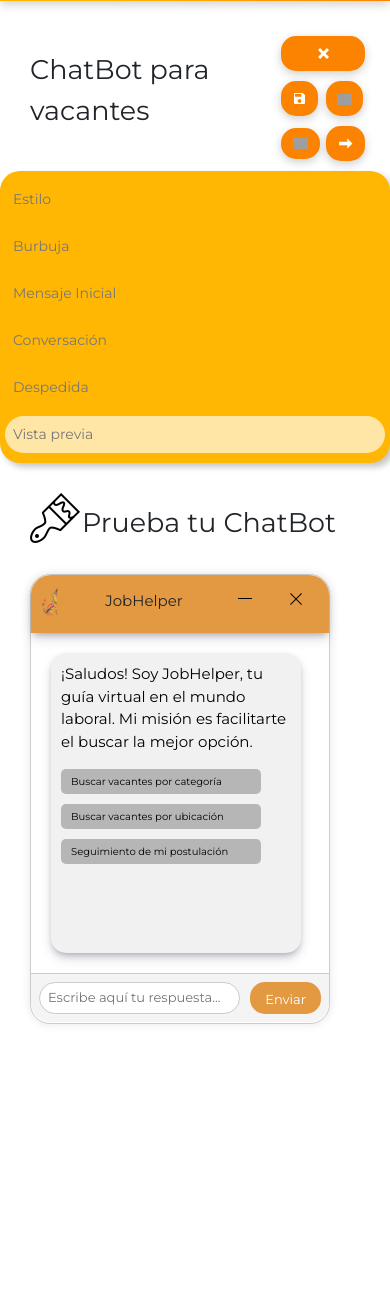
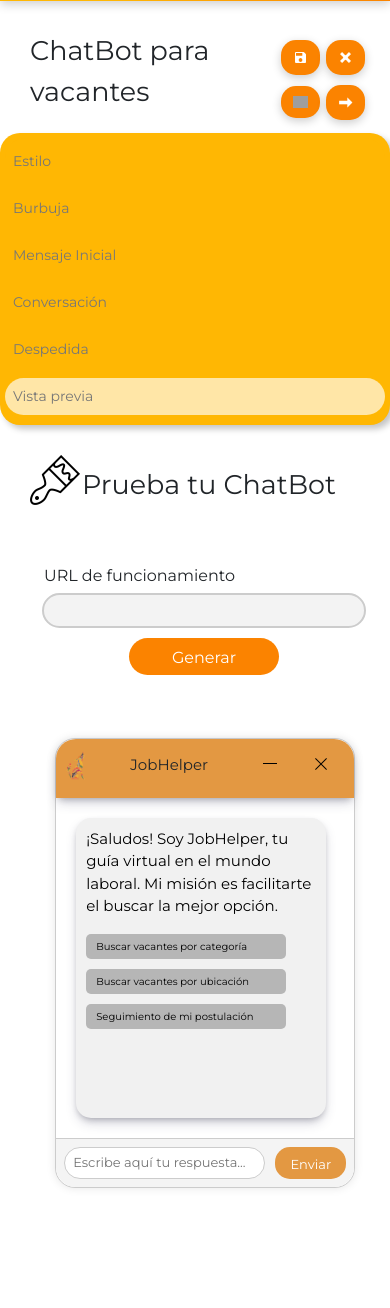
Before and after one commit to CorporativoSar-Projects/Chatbot-AdminCenter, a PHP site: page /finalizar.php in a window 390 px wide. Shown: the part 79-1387 px from the top of the page. Run offline with PHP 8.4, Linux system fonts and the light colour scheme; grey boxes are pictures that could not be loaded.

Commit message:
Completa HU069 y HU018

```diff
--- a/css/sty.css
+++ b/css/sty.css
@@ -305,17 +305,11 @@ header .navbar ul li ul li a:hover {
   justify-content: space-between;
 }
 
-.btn-groupSalir {
-  width: 15%;
-  display: flex;
-  justify-content: space-between;
-}
 
 .btnCerrar,
 .btnGuardarS,
 .btnContinuar,
-.btnRegresar,
-.btnGenerar {
+.btnRegresar {
 
   flex: 1;
   background-color: #FB8300;
@@ -533,6 +527,60 @@ header .navbar ul li ul li a:hover {
   height: 30px;
 }
 
+/*diseño del registro del link */
+.link-func {
+  display: flex;
+  flex-direction: column;
+  align-items: flex-start;
+  justify-content: center;
+  height: 65vh;
+  margin-left: 8%;
+}
+
+.label-func {
+  margin-bottom: 5px;
+  align-self: flex-start;
+}
+
+.container-input {
+  display: flex;
+  flex-direction: column;
+  align-items: flex-start;
+  gap: 10px;
+  width: 100%;
+}
+
+.txtfunc {
+  flex-grow: 1;
+  max-width: 200px;
+  min-width: 400px;
+  height: 35px;
+  padding: 10px 15px;
+  border: 2px solid #ccc;
+  border-radius: 20px;
+  background-color: #F3F3F3;
+  box-sizing: border-box;
+  outline: none;
+  transition: opacity 0.2s ease;
+}
+
+.btnGenerar {
+  border-radius: 20px;
+  padding: 8px 25px;
+  background-color: #fb8300;
+  color: white;
+  border: none;
+  cursor: pointer;
+  white-space: nowrap;
+  height: 37px;
+  margin-left: 140px;
+}
+
+.btnGenerar:hover {
+  opacity: 0.8;
+}
+
+
 /*chatbot diseño*/
 
 .txt-chatbot {
@@ -552,7 +600,7 @@ header .navbar ul li ul li a:hover {
 }
 
 .chatbot-container2 {
-  margin-left: 35%;
+  margin-left: 55%;
   position: absolute;
   top: 45%;
   width: 400px;
@@ -1505,9 +1553,9 @@ header .navbar ul li ul li a:hover {
   }
 
   .chatbot-container2 {
-    margin-left: 35%;
+    margin-left: 40%;
     position: absolute;
-    top: 45%;
+    top: 100%;
     width: 400px;
     height: 450px;
     border: 1px solid #ccc;
@@ -1655,8 +1703,7 @@ header .navbar ul li ul li a:hover {
   .btnCerrar,
   .btnGuardarS,
   .btnContinuar,
-  .btnRegresar,
-  .btnGenerar {
+  .btnRegresar{
     font-size: 10px;
     width: 22%;
   }
@@ -1684,11 +1731,41 @@ header .navbar ul li ul li a:hover {
         animation-duration: 0.4s;
 
     } */
+
+    /*Link de Funcionamiento*/
+    .link-func {
+      align-items: center;
+      margin-left: 280px;
+      height: 20vh; /* Reduce la altura para subir el contenido */
+    }
+
+    .label-func {
+        margin-left: 120px;
+    }
+
+
+    .container-input {
+      max-width: 450px;
+    }
+
+    .txtfunc {
+      width: 50%;
+    }
+
+    .btnGenerar {
+      margin-left: 130px;
+      width: 100%;
+      max-width: 150px;
+    }
 }
 
 .btn-icon {
   display: none;
 }
+
+
+
+
 
 /* Ajustes adicionales para pantallas extremadamente pequeñas */
 @media (max-width: 480px) {
@@ -1733,8 +1810,7 @@ header .navbar ul li ul li a:hover {
   .btnCerrar,
   .btnGuardarS,
   .btnContinuar,
-  .btnRegresar,
-  .btGenerar {
+  .btnRegresar {
     width: 10%;
     font-size: 14px;
     padding: 10px;
@@ -1820,15 +1896,16 @@ header .navbar ul li ul li a:hover {
   }
 
   .chatbot-container2 {
-    margin-left: 35%;
+    margin-left: 42%;
     position: absolute;
-    top: 45%;
+    top: 120%;
     width: 300px;
     height: 450px;
     border: 1px solid #ccc;
     background-color: #ffffff;
     box-shadow: 0 0 10px rgba(0, 0, 0, 0.1);
   }
+
 
   .chatbot-content2 {
     background-color: #f1f1f1;
@@ -1950,4 +2027,35 @@ header .navbar ul li ul li a:hover {
     margin-left: 2px;
     margin-top: 20px;
   }
-}
+
+/*link de funcionamiento*/
+.link-func {
+  align-items: center;
+  margin-left: 120px;
+  width: 100%;
+  height: 20vh;
+}
+
+.label-func {
+  margin-left: 20px;
+}
+
+.container-input {
+  width: 90%;
+  align-items: center;
+}
+
+.txtfunc {
+  max-width: 100%;
+  min-width: unset;
+  width: 100%;
+}
+
+
+.btnGenerar {
+  width: 100%;
+  margin-left: 0;
+  text-align: center;
+  justify-content: center;
+}
+}
--- a/finalizar.php
+++ b/finalizar.php
@@ -9,7 +9,7 @@
     <link href="https://fonts.googleapis.com/css2?family=Montserrat:wght@400;700&display=swap" rel="stylesheet">
 
     <title>Finalizar</title>
-    <link rel="shortcut icon" href="logoPagina.png" />
+    <link rel="shortcut icon" href="img/logoPagina.png" />
 </head>
 
 <body>
@@ -70,18 +70,13 @@
                     <span class="btn-text">Guardar</span>
                     <img src="img/icons8-save-24.png" class="btn-icon" style="width: 15px;">
                 </button>
-                <button type="submit" id="myBtn" class="btnGenerar">
-                    <span class="btn-text">Generar</span>
-                    <img src="img/icons8-link-24.png" class="btn-icon" style="width: 15px;">
-                </button>
-            </div>
-            <div class="btn-groupSalir">
 
                 <a href="menu.php" class="btnCerrar">
                     <span class="btn-text">Salir</span>
                     <img src="img/icons8-close-26.png" class="btn-icon" style="width: 15px;">
                 </a>
             </div>
+
         </div>
     </div>
 
@@ -138,6 +133,18 @@
                                 <button>Enviar</button>
                             </div>
                         </div>
+                        <div class="link-func">
+                            <div class="label-func">
+                                <label for="input">URL de funcionamiento</label>
+                            </div>
+                            <div class="container-input">
+                                <input type="text" id="input" class="txtfunc">
+                                    <button type="submit" id="myBtn" class="btnGenerar">
+                                        <span class="btn-text-Generar">Generar</span>
+                                    <!--  <img src="img/icons8-link-24.png" class="btn-icon" style="width: 20px;">-->
+                                    </button>
+                            </div>
+                        </div>
                     </div>
 
                 </div>
```
